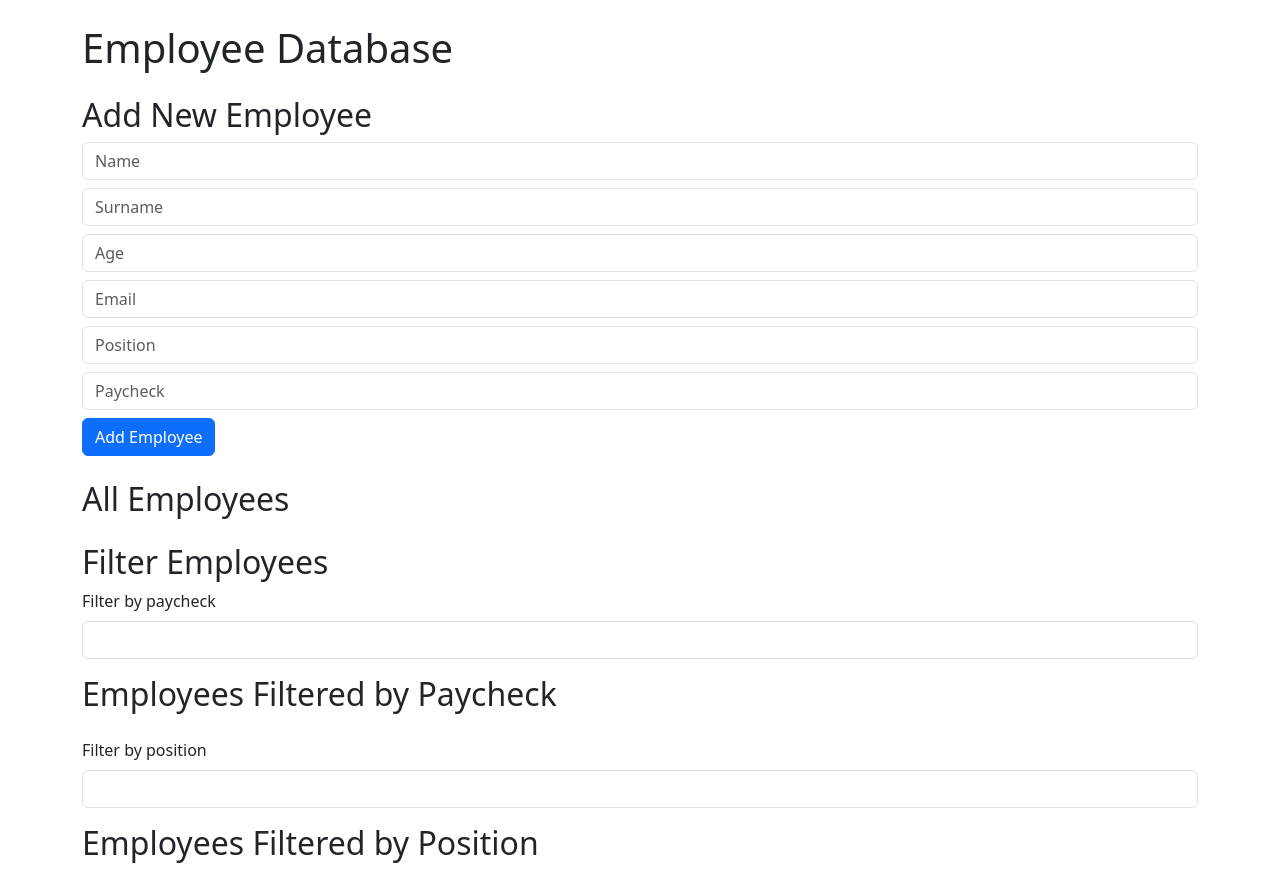
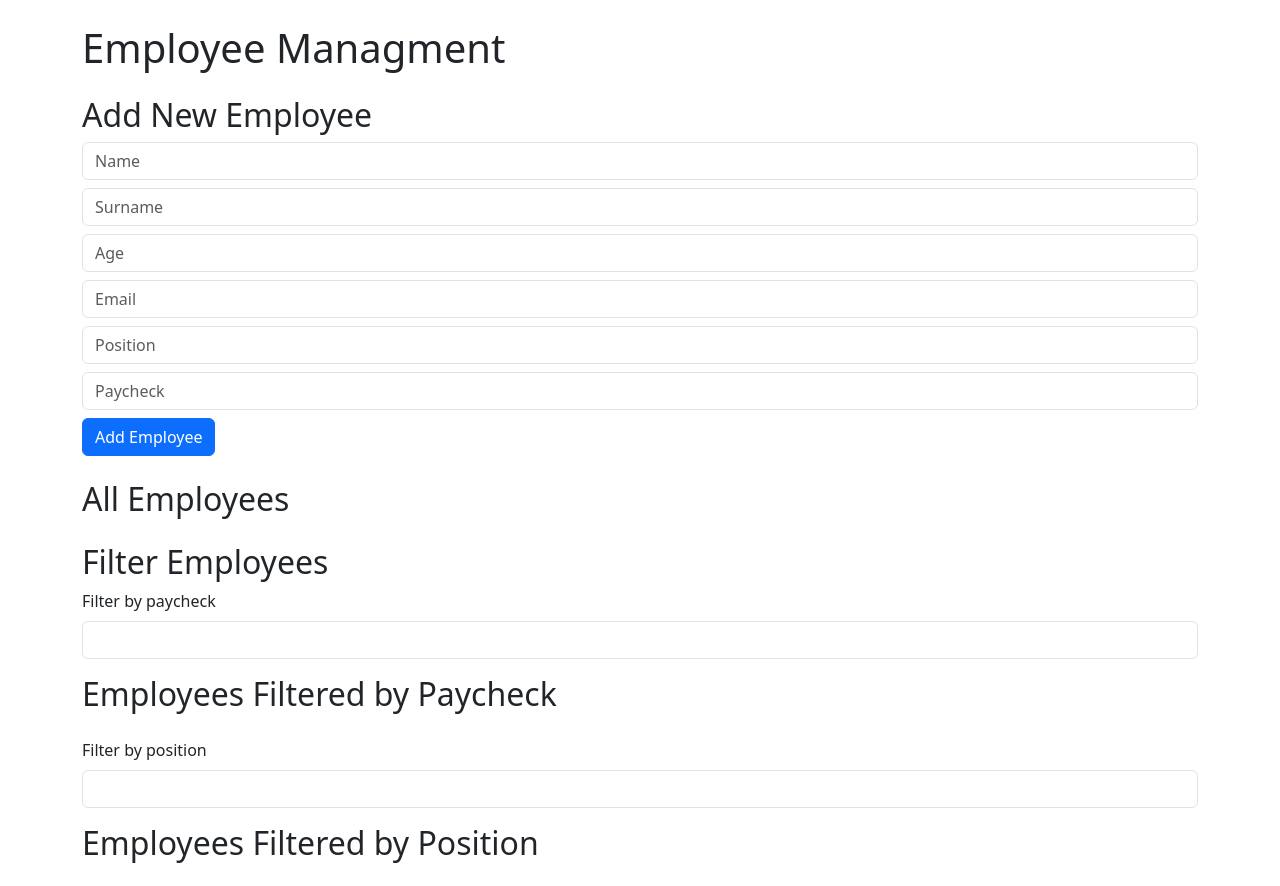
Before and after one commit to NikolaNothig/PIS-projekt, a plain HTML site: page templates/index.html in a window 1280 px wide. Drawn offline with nearby package versions, Linux system fonts and the light colour scheme; no server answers.

```diff
--- a/templates/index.html
+++ b/templates/index.html
@@ -8,7 +8,7 @@
 </head>
 <body>
     <div class="container">
-        <h1 class="my-4">Employee Database</h1>
+        <h1 class="my-4">Employee Managment</h1>
         <div id="employeeForm" class="mb-4">
             <h2>Add New Employee</h2>
             <input id="empId" type="hidden">
```
Also changed, not shown: 1 other file.
